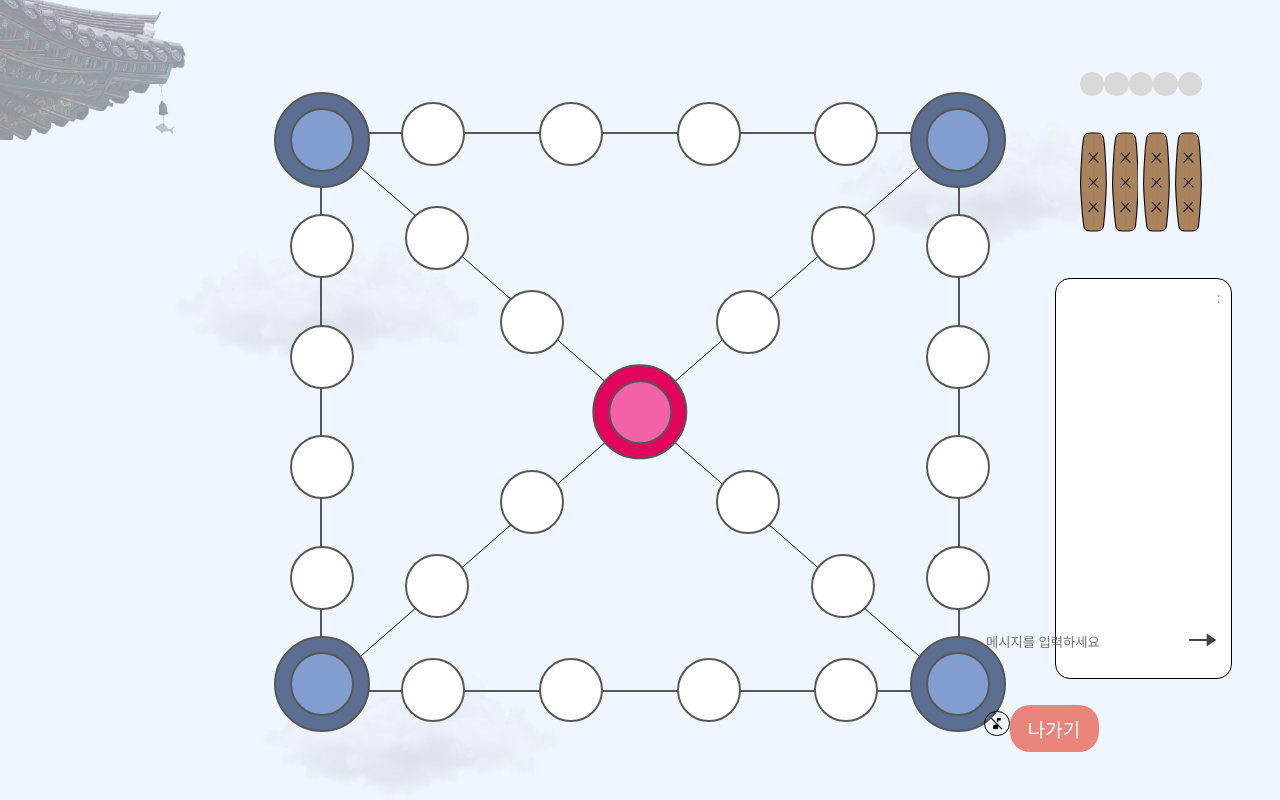
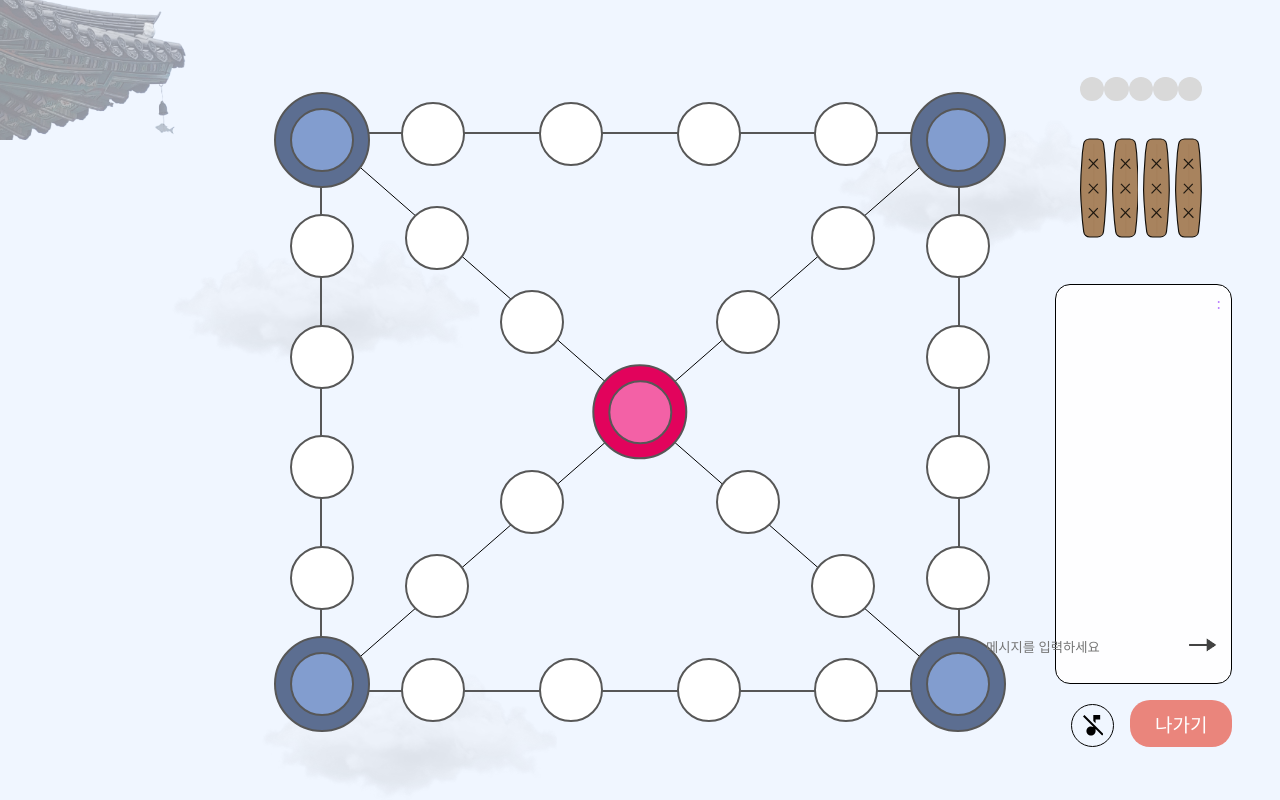
Before and after one commit to YutjjakNori/main, a Next.js app in the folder front-yut/: page /game in a window 1280 px wide. Built offline with nearby package versions, Linux system fonts and the light colour scheme; a web font is replaced by a local one.

Commit message:
Feat: 음악 제어 버튼 css 추가

```diff
--- a/front-yut/present/layout/game/GameLayout.style.tsx
+++ b/front-yut/present/layout/game/GameLayout.style.tsx
@@ -87,30 +87,28 @@ const RightLayout = styled.div`
 
 const ButtonContainer = styled.div`
   display: block;
-  width: 40%;
+  width: 65%;
   bottom: 30px;
   right: 45px;
   align-items: center;
   text-align: center;
 `;
 
-const BgmBtnContainer = styled.div``; // BGMAudio 컴포넌트 실행을 위한 컨테이너
+const BgmBtnContainer = styled.div`
+  width: 2.7rem;
+`; // BGMAudio 컴포넌트 실행을 위한 컨테이너
 
-const BgmBtnContainer2 = styled.div`
-  width: 2vw;
+const ButtonLayout = styled.div`
+  display: flex;
+  flex-direction: row;
+  justify-content: space-between;
+  align-items: center;
+  gap: 1rem;
+  position: relative;
   right: 0;
-  /* position: relative; */
-  /* top: 12%; */
-  /* right: 6%; */
-`;
-const ButtonLayout = styled.div`
-  display: grid;
-  grid-template-columns: auto 2fr;
-  /* justify-content: center; */
-  width: 100%;
+  width: 65%;
   gap: 1rem;
-  padding-left: 0.5rem;
-  /* right: 0; */
+  padding-left: 1rem;
 `;
 
 export {
@@ -121,6 +119,5 @@ export {
   ChatContainer,
   RightLayout,
   BgmBtnContainer,
-  BgmBtnContainer2,
   ButtonLayout,
 };
--- a/front-yut/present/layout/game/GameLayout.tsx
+++ b/front-yut/present/layout/game/GameLayout.tsx
@@ -42,7 +42,7 @@ const musicBtnInfo: CircleButtonProps = {
   color: "#575757",
   backgroundColor: "transparent",
   borderColor: "black",
-  margin: "1rem",
+  margin: "0",
 };
 
 const GameLayout = ({ userList, eventPositionList }: GameLayoutProps) => {
@@ -143,7 +143,7 @@ const GameLayout = ({ userList, eventPositionList }: GameLayoutProps) => {
             <style.ButtonLayout>
               <style.BgmBtnContainer onClick={userInteract}>
                 <BGMAudioControl />
-                <style.BgmBtnContainer2 onClick={bgmMuteToggle}>
+                <style.BgmBtnContainer onClick={bgmMuteToggle}>
                   <CircleButton
                     Icon={bgmMute ? Mute : UnMute}
                     fontSize={musicBtnInfo.fontSize}
@@ -153,7 +153,7 @@ const GameLayout = ({ userList, eventPositionList }: GameLayoutProps) => {
                     borderColor={musicBtnInfo.borderColor}
                     margin={musicBtnInfo.margin}
                   />
-                </style.BgmBtnContainer2>
+                </style.BgmBtnContainer>
               </style.BgmBtnContainer>
               <style.ButtonContainer
                 onClick={() => {
```
